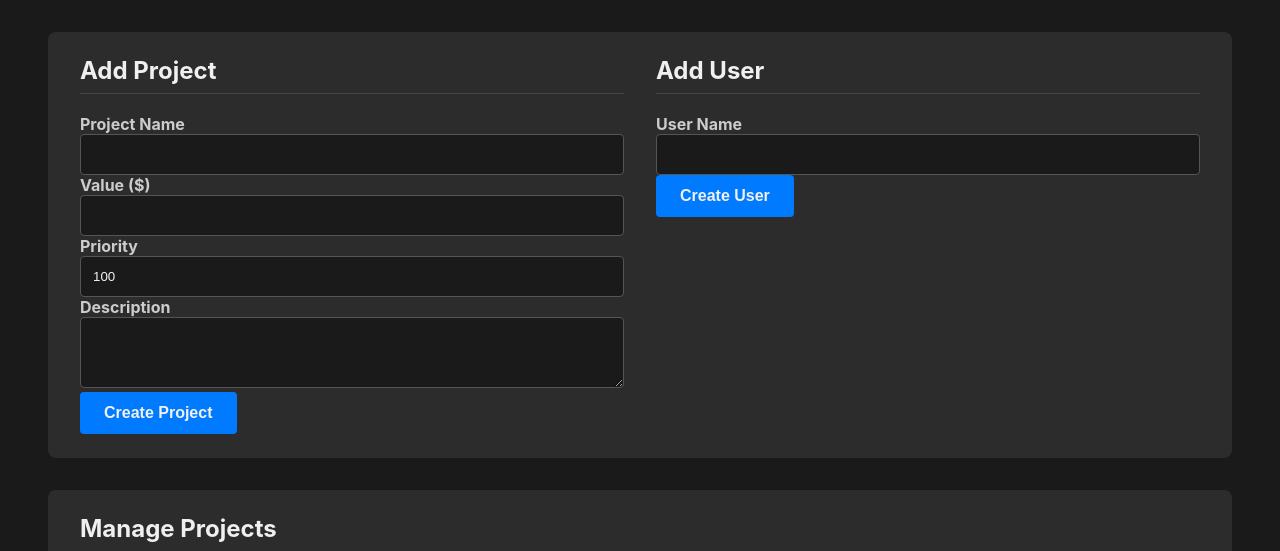
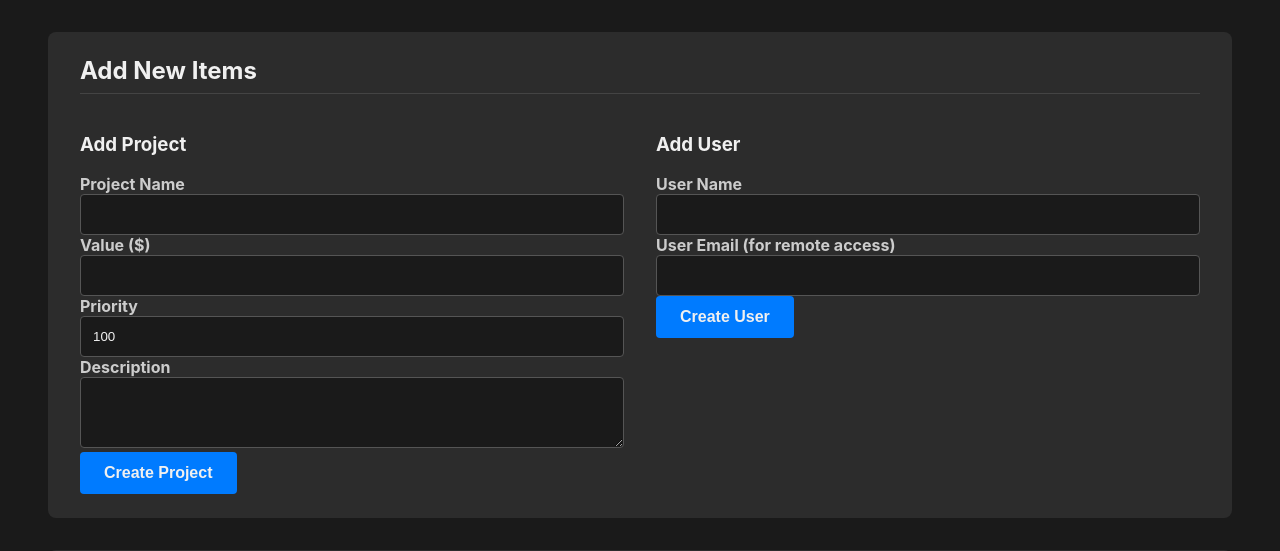
Before and after one commit to robbob42/kronk, a Flask app: page /admin in a window 1280 px wide. Shown: the part 79-630 px from the top of the page. Run offline with Flask 3, Linux system fonts and the light colour scheme.

Commit message:
Add email to admin form

```diff
--- a/app/main/routes.py
+++ b/app/main/routes.py
@@ -1,4 +1,4 @@
-from flask import render_template
+from flask import render_template, request, abort
 from app.main import bp
 from app.models import Project, User
 
@@ -11,3 +11,15 @@ def admin():
     projects = Project.query.filter_by(is_active=True).order_by(Project.priority).all()
     users = User.query.filter_by(is_active=True).order_by(User.name).all()
     return render_template('admin.html', projects=projects, users=users)
+
+@bp.route('/remote')
+def remote():
+    # Cloudflare Access sends the user's email in this header.
+    user_email = request.headers.get('CF-Access-Authenticated-User-Email')
+    if not user_email:
+        # Abort if the header is missing (meaning they aren't logged in via Cloudflare)
+        abort(401, 'Missing user identity header.')
+
+    user = User.query.filter_by(email=user_email).first_or_404()
+
+    return render_template('remote.html', user=user)
--- a/app/templates/admin.html
+++ b/app/templates/admin.html
@@ -5,63 +5,23 @@
     <meta name="viewport" content="width=device-width, initial-scale=1.0">
     <title>Kronk Admin</title>
     <link rel="stylesheet" href="{{ url_for('static', filename='css/style.css') }}">
-    <link rel="icon" href="{{ url_for('static', filename='favicon.png') }}"> <style>
-        /* --- General Admin Layout --- */
-        .admin-header {
-            background-color: var(--container-dark);
-            padding: 1rem 2rem;
-            display: flex;
-            justify-content: space-between;
-            align-items: center;
-            border-bottom: 2px solid var(--accent-blue);
-        }
+    <link rel="icon" href="{{ url_for('static', filename='favicon.png') }}">
+    <style>
+        /* CSS remains the same */
+        .admin-header { background-color: var(--container-dark); padding: 1rem 2rem; display: flex; justify-content: space-between; align-items: center; border-bottom: 2px solid var(--accent-blue); }
         .admin-header h1 { color: var(--text-light); margin: 0; font-size: 1.5rem; }
         .admin-header a { color: var(--accent-blue); text-decoration: none; }
-
         .admin-container { padding: 2rem; max-width: 1200px; margin: 0 auto; }
         .section { background-color: var(--container-dark); padding: 1.5rem 2rem; border-radius: 8px; margin-bottom: 2rem; }
         .section h2 { margin-top: 0; border-bottom: 1px solid #444; padding-bottom: 0.5rem; }
-
-        /* --- Side-by-Side Forms using Grid --- */
-        .forms-grid {
-            display: grid;
-            grid-template-columns: 1fr 1fr;
-            gap: 2rem;
-        }
-
-        /* --- Polished Form Elements --- */
+        .forms-grid { display: grid; grid-template-columns: 1fr 1fr; gap: 2rem; }
         .form-group label { font-weight: bold; color: #ccc; }
-        .form-group input, .form-group textarea {
-            width: 100%;
-            padding: 0.75rem;
-            background-color: var(--bg-dark);
-            color: var(--text-light);
-            border: 1px solid #555;
-            border-radius: 4px;
-            box-sizing: border-box;
-            transition: border-color 0.2s;
-        }
-        .form-group input:focus, .form-group textarea:focus {
-            border-color: var(--accent-blue);
-            outline: none;
-        }
-
-        /* --- NEW UNIFIED BUTTON STYLES --- */
-        .button {
-            padding: 0.75rem 1.5rem;
-            border: none;
-            border-radius: 4px;
-            cursor: pointer;
-            font-size: 1rem;
-            font-weight: bold;
-            color: var(--text-light);
-            transition: opacity 0.2s;
-        }
+        .form-group input, .form-group textarea { width: 100%; padding: 0.75rem; background-color: var(--bg-dark); color: var(--text-light); border: 1px solid #555; border-radius: 4px; box-sizing: border-box; transition: border-color 0.2s; }
+        .form-group input:focus, .form-group textarea:focus { border-color: var(--accent-blue); outline: none; }
+        .button { padding: 0.75rem 1.5rem; border: none; border-radius: 4px; cursor: pointer; font-size: 1rem; font-weight: bold; color: var(--text-light); transition: opacity 0.2s; }
         .button:hover { opacity: 0.85; }
         .button-primary { background-color: var(--accent-blue); }
         .button-danger { background-color: var(--money-red); }
-
-        /* --- Readable Tables with Zebra-Striping --- */
         .data-table { width: 100%; border-collapse: collapse; }
         .data-table th { background-color: #383838; padding: 0.75rem; }
         .data-table td { padding: 0.75rem; border-top: 1px solid #444; }
@@ -69,26 +29,31 @@
     </style>
 </head>
 <body>
-
     <header class="admin-header">
         <h1>Kronk Admin Panel</h1>
         <a href="/">← Back to Touchscreen UI</a>
     </header>
-
     <main class="admin-container">
         <section class="section">
+            <h2>Add New Items</h2>
             <div class="forms-grid">
                 <form id="addProjectForm">
-                    <h2>Add Project</h2>
+                    <h3>Add Project</h3>
                     <div class="form-group"><label for="projectName">Project Name</label><input type="text" id="projectName" name="name" required></div>
                     <div class="form-group"><label for="projectValue">Value ($)</label><input type="number" id="projectValue" name="value" step="0.01" required></div>
                     <div class="form-group"><label for="projectPriority">Priority</label><input type="number" id="projectPriority" name="priority" value="100"></div>
                     <div class="form-group"><label for="projectDescription">Description</label><textarea id="projectDescription" name="description" rows="3"></textarea></div>
-                    <button type="submit" class="button button-primary">Create Project</button> </form>
+                    <button type="submit" class="button button-primary">Create Project</button>
+                </form>
                 <form id="addUserForm">
-                    <h2>Add User</h2>
+                    <h3>Add User</h3>
                     <div class="form-group"><label for="userName">User Name</label><input type="text" id="userName" name="name" required></div>
-                    <button type="submit" class="button button-primary">Create User</button> </form>
+                    <div class="form-group">
+                        <label for="userEmail">User Email (for remote access)</label>
+                        <input type="email" id="userEmail" name="email">
+                    </div>
+                    <button type="submit" class="button button-primary">Create User</button>
+                </form>
             </div>
         </section>
 
@@ -100,14 +65,14 @@
                     {% for project in projects %}
                     <tr data-id="{{ project.id }}">
                         <td>{{ project.name }}</td>
-                        <td style="text-align: center;">${{ "%.2f"|format(project.value) }}</td>
-                        <td style="text-align: center;">{{ project.status }}</td>
-                        <td style="text-align: center;"><button class="button button-danger" data-id="{{ project.id }}" data-name="{{ project.name }}">Archive</button></td> </tr>
+                        <td>${{ "%.2f"|format(project.value) }}</td>
+                        <td>{{ project.status }}</td>
+                        <td><button class="button button-danger" data-id="{{ project.id }}" data-name="{{ project.name }}">Archive</button></td>
+                    </tr>
                     {% endfor %}
                 </tbody>
             </table>
         </section>
-
         <section class="section">
             <h2>Manage Users</h2>
             <table class="data-table" id="usersTable">
@@ -116,8 +81,9 @@
                     {% for user in users %}
                     <tr data-id="{{ user.id }}">
                         <td>{{ user.name }}</td>
-                        <td style="text-align: center;">${{ "%.2f"|format(user.balance) }}</td>
-                        <td style="text-align: center;"><button class="button button-danger" data-id="{{ user.id }}" data-name="{{ user.name }}">Archive</button></td> </tr>
+                        <td>${{ "%.2f"|format(user.balance) }}</td>
+                        <td><button class="button button-danger" data-id="{{ user.id }}" data-name="{{ user.name }}">Archive</button></td>
+                    </tr>
                     {% endfor %}
                 </tbody>
             </table>
@@ -125,61 +91,10 @@
     </main>
 
     <script>
-        // The JavaScript section remains exactly the same as before.
-        document.getElementById('addProjectForm').addEventListener('submit', async (e) => {
-            e.preventDefault();
-            const form = e.target;
-            const data = Object.fromEntries(new FormData(form).entries());
-            data.value = parseFloat(data.value);
-            data.priority = parseInt(data.priority);
-
-            const response = await fetch('/api/projects', {
-                method: 'POST',
-                headers: { 'Content-Type': 'application/json' },
-                body: JSON.stringify(data)
-            });
-            if (response.ok) {
-                alert('Project created!');
-                window.location.reload();
-            } else { alert('Error creating project.'); }
-        });
-
-        document.getElementById('addUserForm').addEventListener('submit', async (e) => {
-            e.preventDefault();
-            const form = e.target;
-            const data = Object.fromEntries(new FormData(form).entries());
-            const response = await fetch('/api/users', {
-                method: 'POST',
-                headers: { 'Content-Type': 'application/json' },
-                body: JSON.stringify(data)
-            });
-            if (response.ok) {
-                alert('User created!');
-                window.location.reload();
-            } else { alert('Error creating user.'); }
-        });
-
-        const setupArchiveListeners = (tableId, apiEndpoint) => {
-            document.getElementById(tableId).addEventListener('click', async (e) => {
-                const button = e.target.closest('.button-danger');
-                if (!button) return;
-
-                const id = button.dataset.id;
-                const name = button.dataset.name;
-
-                if (confirm(`Are you sure you want to archive "${name}"? It will be hidden from view.`)) {
-                    const response = await fetch(`/api/${apiEndpoint}/${id}/archive`, { method: 'POST' });
-
-                    if (response.ok) {
-                        document.querySelector(`tr[data-id='${id}']`).remove();
-                    } else {
-                        const result = await response.json();
-                        alert(`Error: ${result.error}`);
-                    }
-                }
-            });
-        };
-
+        // The JavaScript does not need any changes
+        document.getElementById('addProjectForm').addEventListener('submit', async (e) => { e.preventDefault(); const form = e.target; const data = Object.fromEntries(new FormData(form).entries()); data.value = parseFloat(data.value); data.priority = parseInt(data.priority); const response = await fetch('/api/projects', { method: 'POST', headers: { 'Content-Type': 'application/json' }, body: JSON.stringify(data) }); if (response.ok) { alert('Project created!'); window.location.reload(); } else { alert('Error creating project.'); } });
+        document.getElementById('addUserForm').addEventListener('submit', async (e) => { e.preventDefault(); const form = e.target; const data = Object.fromEntries(new FormData(form).entries()); const response = await fetch('/api/users', { method: 'POST', headers: { 'Content-Type': 'application/json' }, body: JSON.stringify(data) }); if (response.ok) { alert('User created!'); window.location.reload(); } else { alert('Error creating user.'); } });
+        const setupArchiveListeners = (tableId, apiEndpoint) => { document.getElementById(tableId).addEventListener('click', async (e) => { const button = e.target.closest('.button-danger'); if (!button) return; const id = button.dataset.id; const name = button.dataset.name; if (confirm(`Are you sure you want to archive "${name}"? It will be hidden from view.`)) { const response = await fetch(`/api/${apiEndpoint}/${id}/archive`, { method: 'POST' }); if (response.ok) { document.querySelector(`tr[data-id='${id}']`).remove(); } else { const result = await response.json(); alert(`Error: ${result.error}`); } } }); };
         setupArchiveListeners('projectsTable', 'projects');
         setupArchiveListeners('usersTable', 'users');
     </script>
```
Also changed, not shown: app/api/routes.py (+17 -11 lines), app/templates/remote.html (added, +53 -0 lines), migrations/versions/0a62bd5c77bb_add_email_column_to_user_model.py (added, +34 -0 lines).
